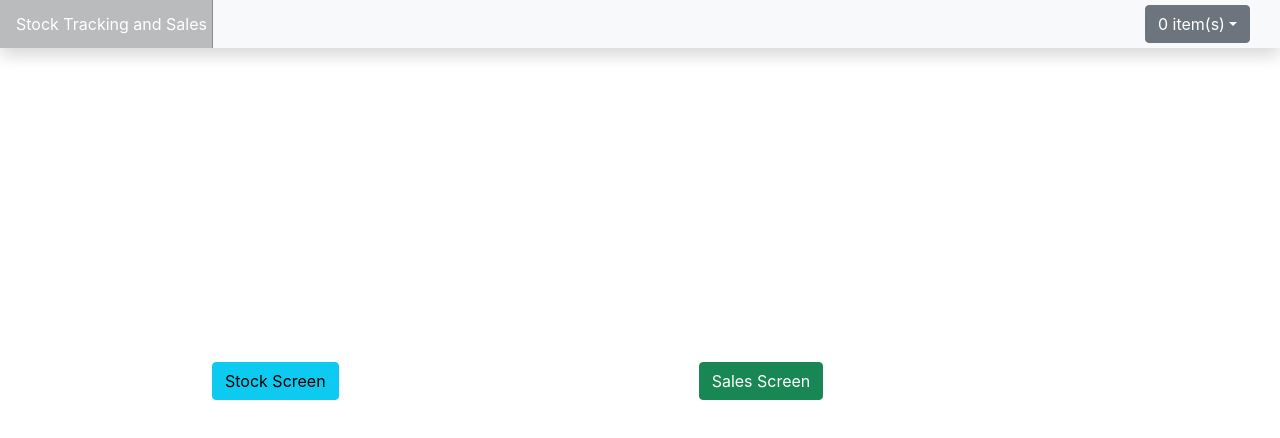
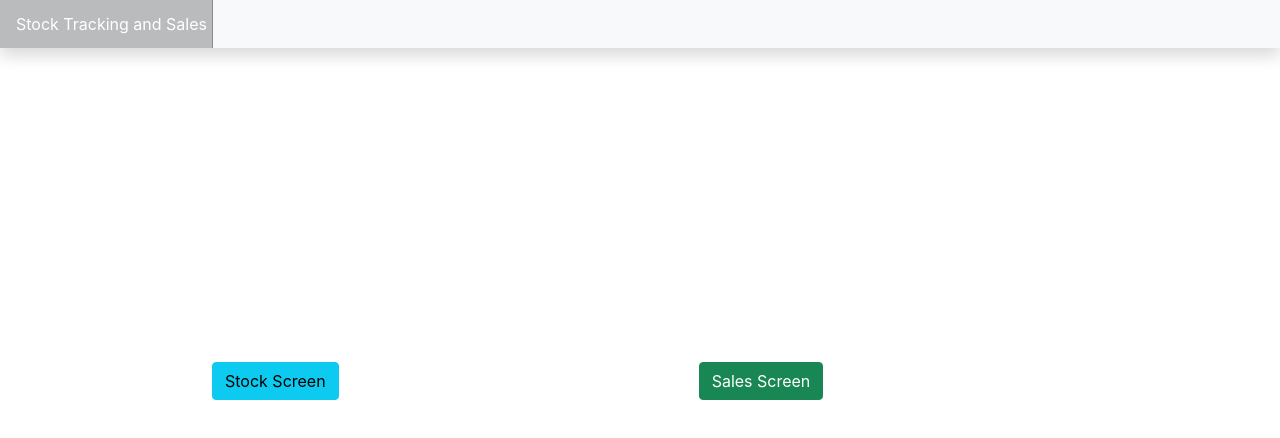
Before and after one commit to keremc4306/e-commerce-frontend, a React (Create React App) app: page / in a window 1280 px wide. Shown: the top 438 px of the page. Built offline with nearby package versions, Linux system fonts and the light colour scheme.

Commit message:
Update Navbar.js
If navbarItemsVisible is true, then show the Dropdown, otherwise don't.

```diff
--- a/src/components/Navbar.js
+++ b/src/components/Navbar.js
@@ -4,7 +4,7 @@ import { useBasketContext } from "../context/basket/BasketContext";
 import { Badge, Dropdown } from "react-bootstrap";
 
 function Navbar() {
-    const { basketState: { items } } = useBasketContext();
+    const { basketState: { items, navbarItemsVisible  } } = useBasketContext();
     return (
         <div>
             <header className="navbar navbar-dark sticky-top bg-light flex-md-nowrap p-0 shadow">
@@ -13,7 +13,7 @@ function Navbar() {
                     <span className="navbar-toggler-icon"></span>
                 </button>
 
-
+        {  navbarItemsVisible == true ?
                 <Dropdown style={{marginRight:30}}>
                     <Dropdown.Toggle variant="secondary" id="dropdown-basic">
                         {`${items.length} item(s)`}
@@ -38,6 +38,9 @@ function Navbar() {
 
                     </Dropdown.Menu>
                 </Dropdown>
+                     :
+                <></>
+           }
             </header>
             <br></br>
 
```
